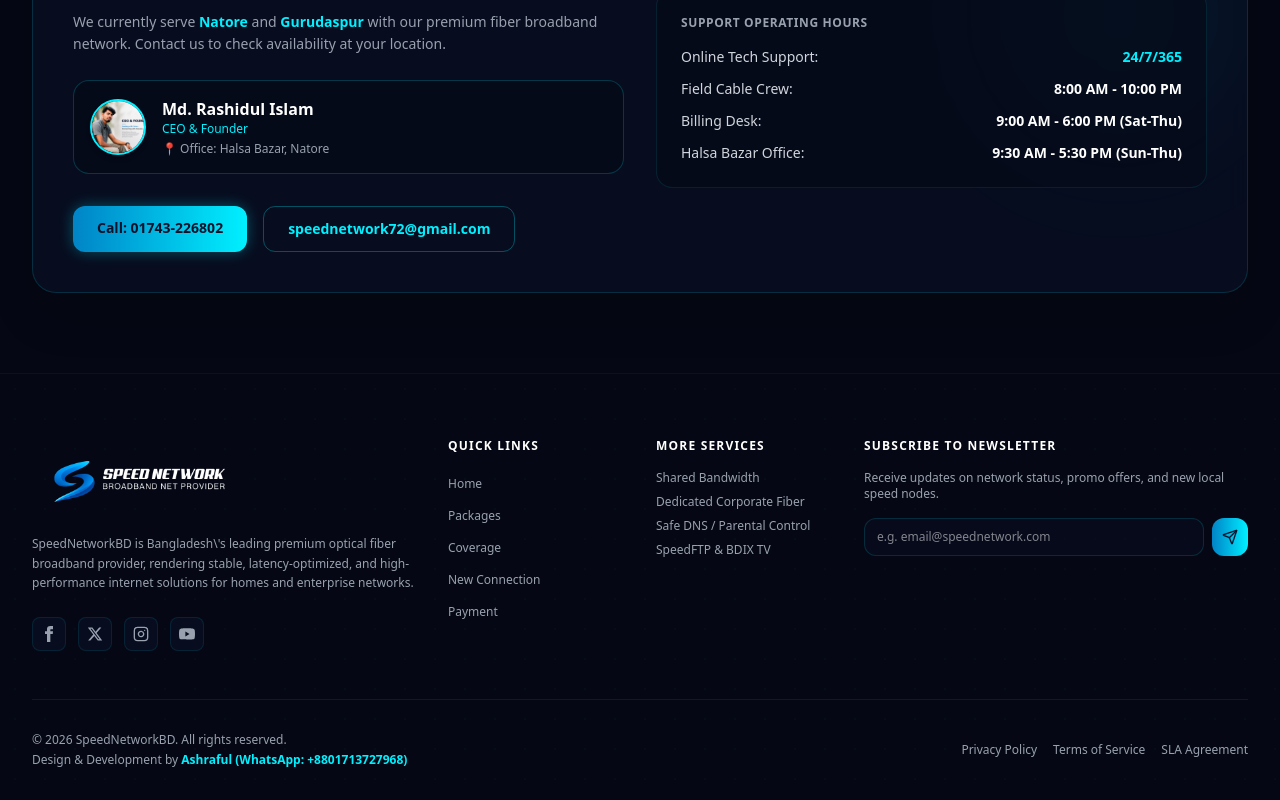
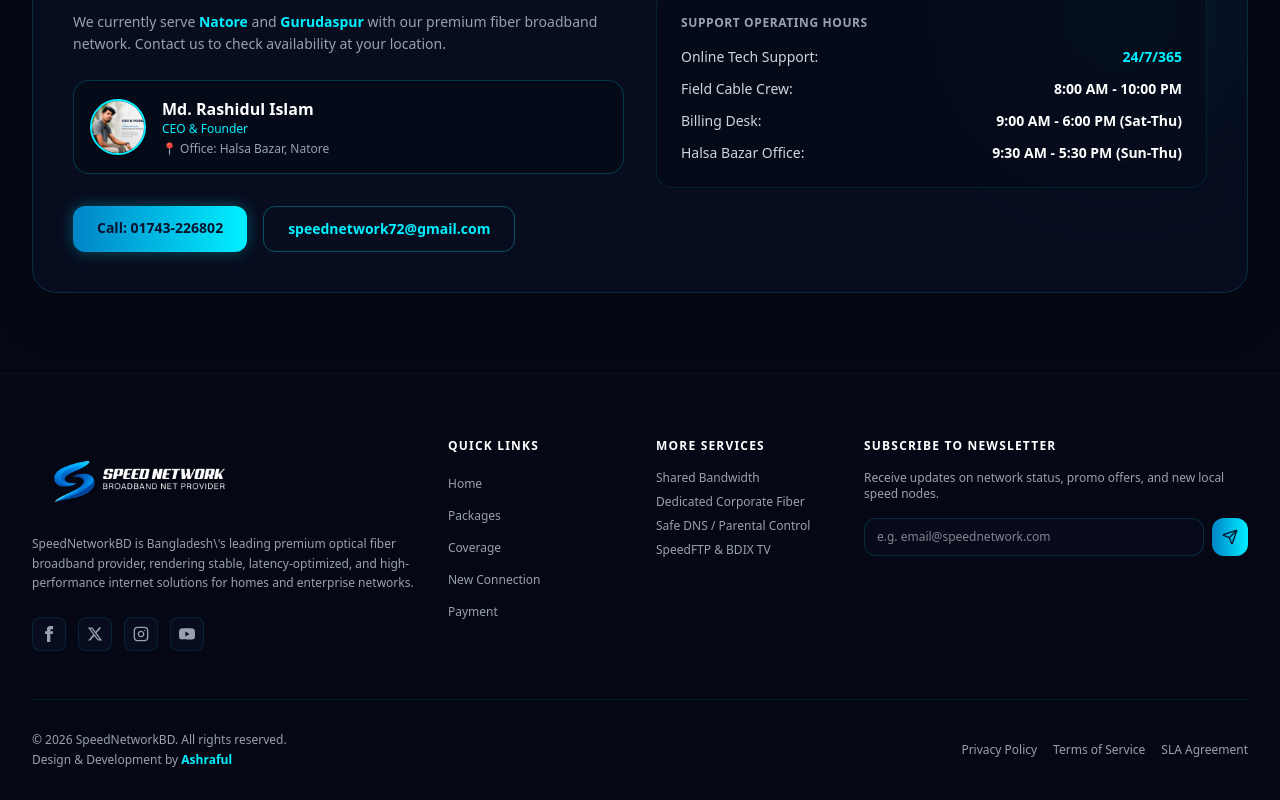
Before and after one commit to ashraful6400-dotcom/Speed-Network, a Next.js app: page / in a window 1280 px wide. Shown: the part 6660-7460 px from the top of the page. Built offline with nearby package versions, Linux system fonts and the light colour scheme.

Commit message:
style: update dev credit text

```diff
--- a/src/components/Footer.tsx
+++ b/src/components/Footer.tsx
@@ -154,7 +154,7 @@
           <div>
             <p>&copy; {currentYear} SpeedNetworkBD. All rights reserved.</p>
             <p className="mt-1">
-              Design & Development by <a href="https://wa.me/8801713727968" target="_blank" rel="noopener noreferrer" className="text-brand-cyan hover:underline font-semibold">Ashraful (WhatsApp: +8801713727968)</a>
+              Design & Development by <a href="https://wa.me/8801713727968" target="_blank" rel="noopener noreferrer" className="text-brand-cyan hover:underline font-semibold">Ashraful</a>
             </p>
           </div>
           <div className="flex space-x-4">
```
